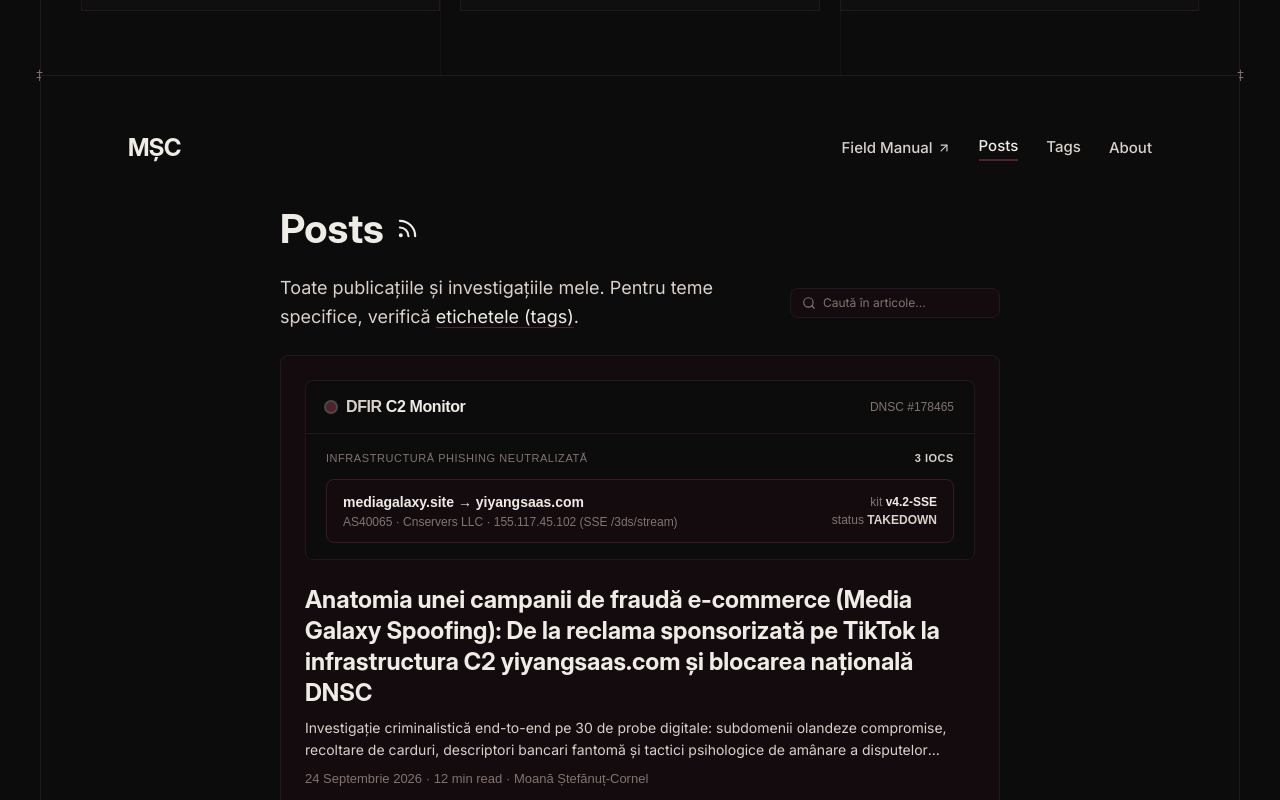
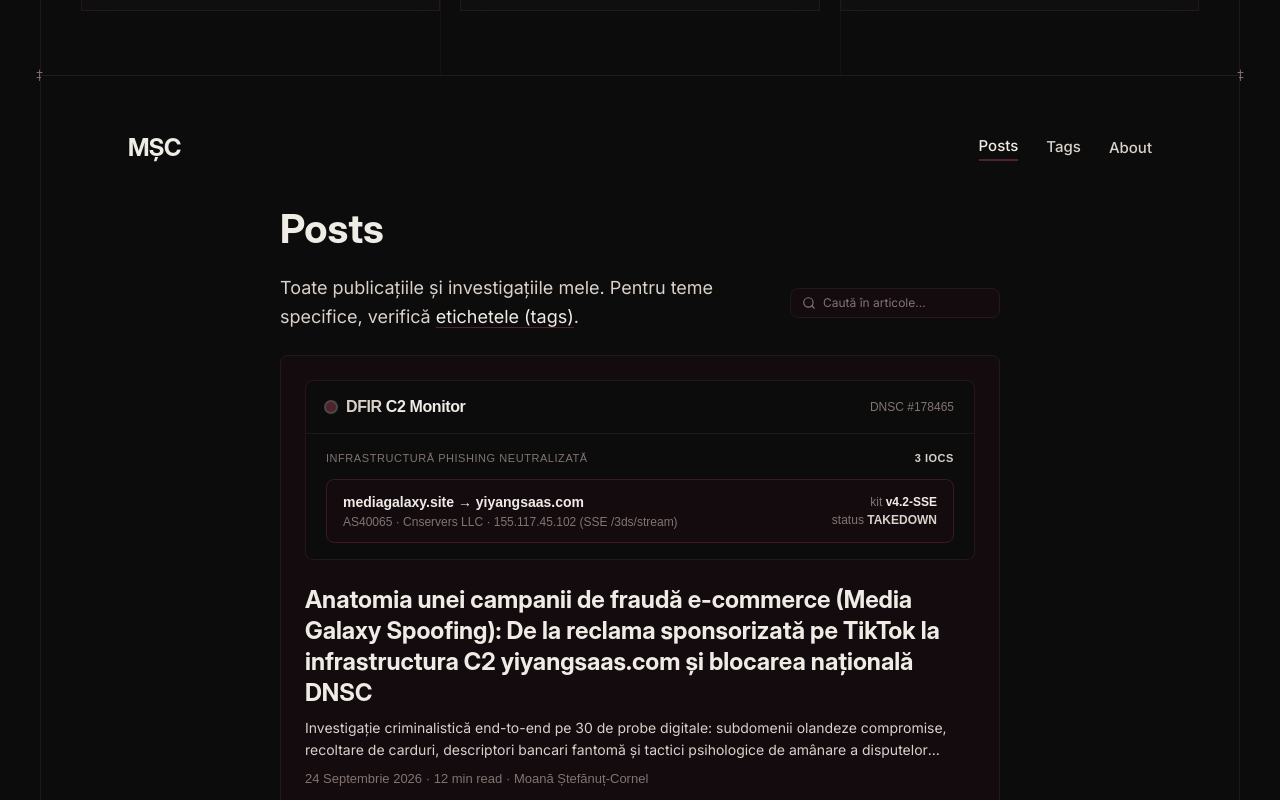
Before and after one commit to stefanutc1/stefanutc1.github.io, a Next.js app: page / in a window 1280 px wide. Shown: the part 1660-2460 px from the top of the page. Built offline with nearby package versions, Linux system fonts and the light colour scheme; a web font is replaced by a local one.

Commit message:
refactor: remove BibTeX citation section, dead university Pages links, and redundant blog controls

```diff
--- a/src/app/page.tsx
+++ b/src/app/page.tsx
@@ -12,8 +12,6 @@
   ArrowUpRight,
   MapPin,
   GraduationCap,
-  Check,
-  Copy,
   ExternalLink,
   Sparkles,
   User,
@@ -23,7 +21,6 @@
   ChevronRight,
   ShieldCheck,
   Cpu,
-  Rss,
 } from 'lucide-react';
 import { BLOG_POSTS, BlogPost } from '@/data/blog';
 import {
@@ -109,10 +106,8 @@
   const [activePortfolioItem, setActivePortfolioItem] =
     useState<ProjectItem | null>(null);
 
-  // Command palette & BibTeX copy
+  // Command palette
   const [cmdOpen, setCmdOpen] = useState(false);
-  const [copiedBibtex, setCopiedBibtex] = useState(false);
-
   useEffect(() => {
     document.documentElement.setAttribute('data-theme', theme);
   }, [theme]);
@@ -152,21 +147,6 @@
       (item) => portfolioFilter === 'all' || item.category === portfolioFilter
     );
   }, [portfolioFilter]);
-
-  const bibtexString = `@mastersthesis{moana2026corebanking,
-  author       = {Moană, Ștefănuț-Cornel},
-  title        = {Arhitectura și Securitatea Sistemelor Informatice Bancare: Registru ACID, Gateway PCI-DSS v4.0 și Detecție SIEM},
-  school       = {Universitatea din Craiova, FEAA, Informatică Economică},
-  year         = {2026},
-  address      = {Craiova, România},
-  url          = {https://stefanutc1.github.io}
-}`;
-
-  const copyBibtex = () => {
-    navigator.clipboard.writeText(bibtexString);
-    setCopiedBibtex(true);
-    setTimeout(() => setCopiedBibtex(false), 2000);
-  };
 
   const navItems: {
     id: ActiveTab;
@@ -699,17 +679,6 @@
 
               <ul className="flex flex-wrap items-center gap-5 sm:gap-7 text-[15px] font-medium text-[var(--ink)]">
                 <li>
-                  <a
-                    href="https://github.com/stefanutc1/university"
-                    target="_blank"
-                    rel="noopener noreferrer"
-                    className="inline-flex items-center gap-1 text-[var(--ink-secondary)] hover:text-[var(--ink)] transition"
-                  >
-                    <span>Field Manual</span>
-                    <ArrowUpRight className="w-3.5 h-3.5" />
-                  </a>
-                </li>
-                <li>
                   <button
                     onClick={() => {
                       setShowTagsPanel(false);
@@ -752,22 +721,8 @@
             <div className="mx-auto max-w-[720px]">
               {/* .page-header */}
               <header className="mb-5">
-                <h2 className="font-display text-[36px] sm:text-[40px] font-bold leading-tight text-[var(--ink)] inline-flex items-center gap-3">
-                  <span>Posts</span>
-                  <a
-                    href="#blog"
-                    onClick={(e) => {
-                      e.preventDefault();
-                      setBlogCategory('all');
-                      setSelectedTag(null);
-                      setBlogQuery('');
-                    }}
-                    title="RSS / All Posts"
-                    aria-label="RSS"
-                    className="text-[var(--ink)] hover:text-[#52212e] transition"
-                  >
-                    <Rss className="w-[23px] h-[23px]" strokeWidth={2.2} />
-                  </a>
+                <h2 className="font-display text-[36px] sm:text-[40px] font-bold leading-tight text-[var(--ink)]">
+                  Posts
                 </h2>
               </header>
 
@@ -1282,41 +1237,6 @@
                 </div>
               ))}
             </div>
-
-            {/* Academic Citation (BibTeX) in drivepoint.ro Burgundy Callout Banner */}
-            <div className="dp-wine-banner p-6 sm:p-8 space-y-4">
-              <div className="flex flex-wrap items-center justify-between gap-4">
-                <div>
-                  <div className="text-xs font-mono uppercase tracking-wider text-[#d9d1ca]">
-                    {lang === 'ro'
-                      ? 'REFERINȚĂ ACADEMICĂ / CITARE BIBTEX'
-                      : 'ACADEMIC REFERENCE / BIBTEX CITATION'}
-                  </div>
-                  <h3 className="font-display text-xl font-medium text-[#efebe5] mt-0.5">
-                    Moană, Ștefănuț-Cornel — Universitatea din Craiova (FEAA 2024 – 2027)
-                  </h3>
-                </div>
-                <button
-                  onClick={copyBibtex}
-                  className="dp-btn-cream inline-flex items-center gap-2 px-4 py-2 text-xs font-mono font-medium"
-                >
-                  {copiedBibtex ? (
-                    <>
-                      <Check className="w-3.5 h-3.5" />
-                      <span>Copied</span>
-                    </>
-                  ) : (
-                    <>
-                      <Copy className="w-3.5 h-3.5" />
-                      <span>Copy BibTeX</span>
-                    </>
-                  )}
-                </button>
-              </div>
-              <pre className="border border-[#d9d1ca]/20 bg-[#0c0c0c]/85 p-4 text-xs font-mono text-[#efebe5] overflow-x-auto leading-relaxed">
-                <code>{bibtexString}</code>
-              </pre>
-            </div>
           </section>
         )}
       </main>
--- a/src/data/blog.ts
+++ b/src/data/blog.ts
@@ -156,7 +156,6 @@
       'An inside look at my Bachelor’s Thesis (Business Informatics, 2026): why modern banking platforms require defense-in-depth, how mathematical IBAN MOD-97 and Luhn validations work at the core layer, and how I tested transactional resilience against Race Condition Double-Spend and SQL Injection attacks.',
     tags: ['Java 17', 'Spring Boot 3.2', 'Python 3.11', 'PCI-DSS v4.0', 'MITRE ATT&CK', 'Double-Entry ACID', 'LaTeX'],
     repoUrl: 'https://github.com/stefanutc1/university/tree/main/LucrareLicenta',
-    liveUrl: 'https://stefanutc1.github.io/university/',
     sections: [
       {
         headingRo: '1. Motivația Arhitecturală: De ce Simpla Validare la Nivel de UI Nu Este Suficientă în Banking',
--- a/src/data/portfolio.ts
+++ b/src/data/portfolio.ts
@@ -53,7 +53,6 @@
   email: 'moana.stefanut.f8p@student.ucv.ro',
   github: 'https://github.com/stefanutc1',
   infraLive: 'https://stefanutc1.github.io/infrastructure/',
-  bankingLive: 'https://stefanutc1.github.io/university/',
   oldRepo: 'https://github.com/stefanutc1/old',
   headlineRo:
     'Inginer Sisteme Informatice, Arhitect Infrastructură & Cercetător în Securitate Cibernetică (DFIR)',
@@ -187,8 +186,7 @@
       'Dedicated Proxmox virtualization (VMs 310–313) and automated LaTeX thesis PDF build pipeline.'
     ],
     tags: ['Java 17', 'Spring Boot 3.2', 'Python 3.11', 'PCI-DSS v4.0', 'MITRE ATT&CK', 'Docker', 'LaTeX'],
-    repoUrl: 'https://github.com/stefanutc1/university/tree/main/LucrareLicenta',
-    liveUrl: 'https://stefanutc1.github.io/university/'
+    repoUrl: 'https://github.com/stefanutc1/university/tree/main/LucrareLicenta'
   },
   {
     id: 'sys-old-archive',
```
